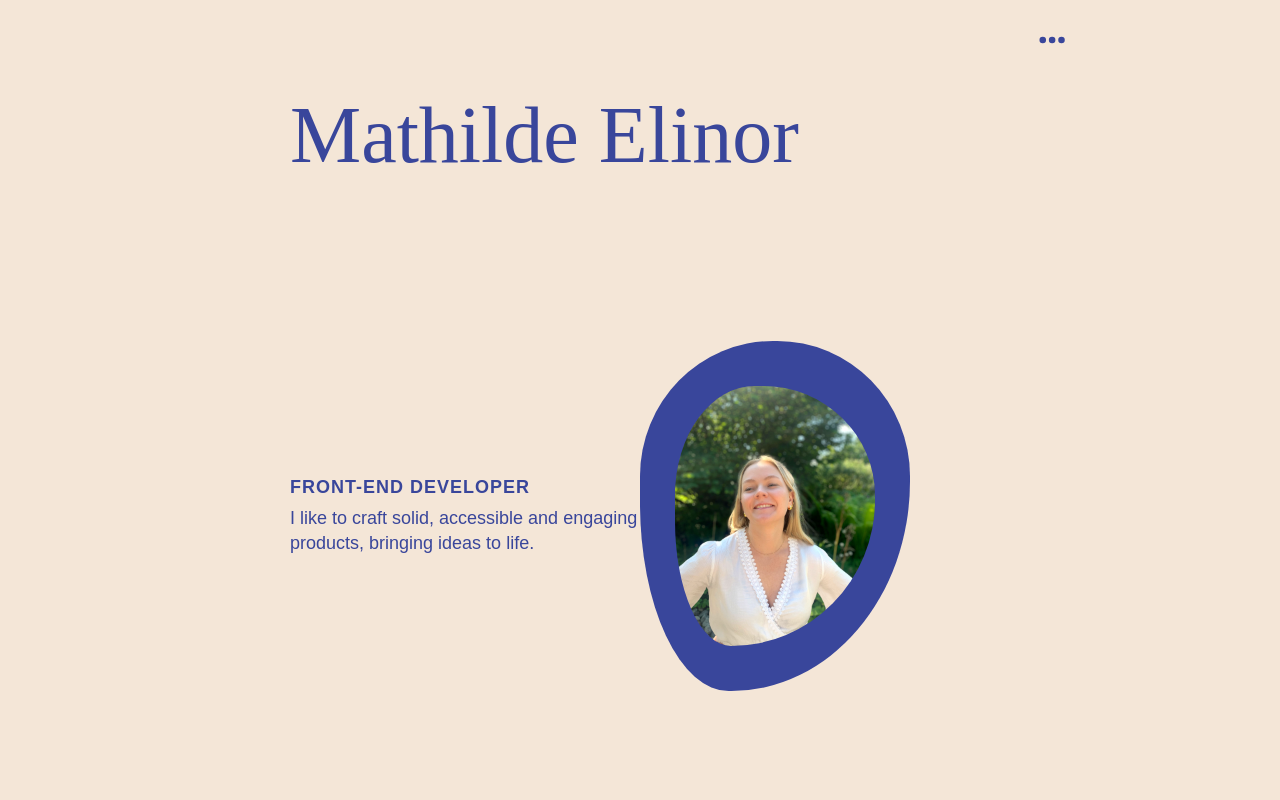
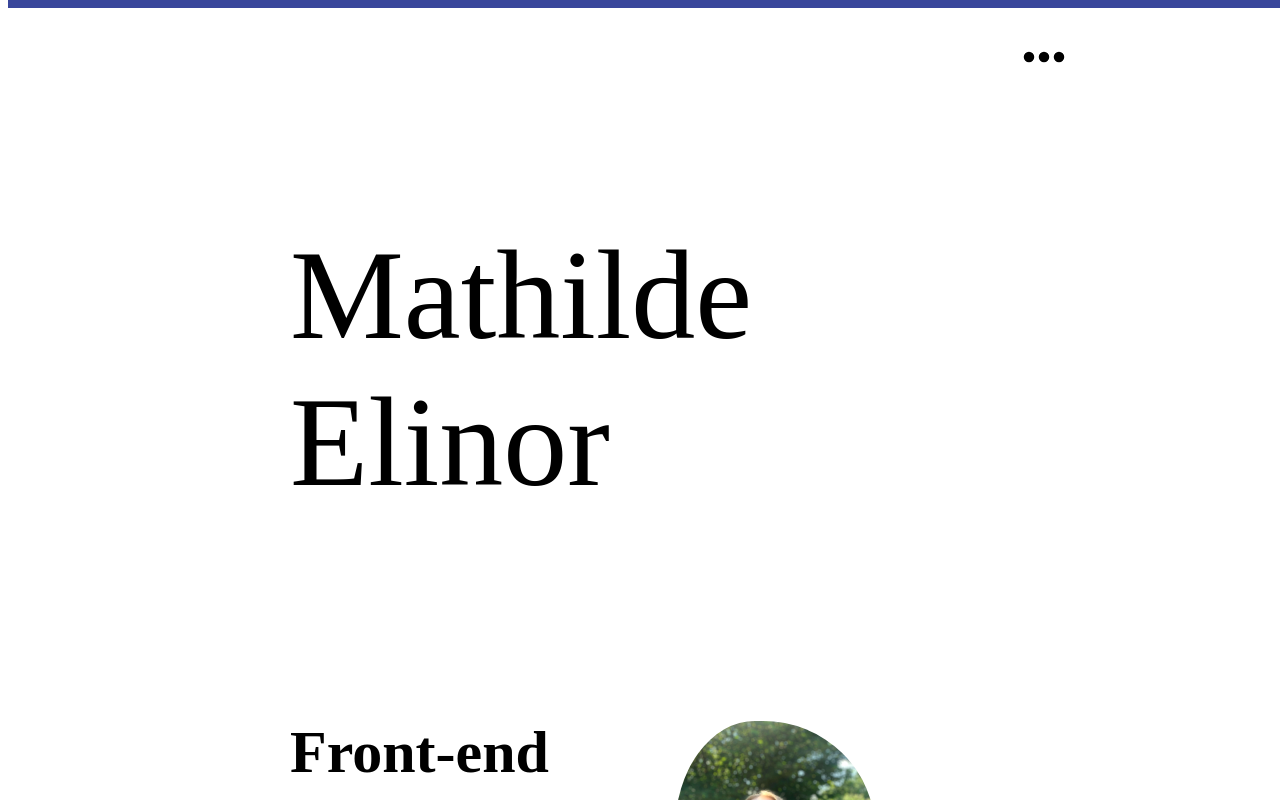
Before and after one commit to mathildeew/mathildeelinor-react, a React (Vite) app: page / in a window 1280 px wide. Shown: the top 800 px of the page. Built offline with nearby package versions, Linux system fonts and the light colour scheme; a web font is replaced by a local one.

Commit message:
adds globalstyles

```diff
--- a/styles/GlobalStyles.jsx
+++ b/styles/GlobalStyles.jsx
@@ -1,37 +1,37 @@
 import { createGlobalStyle } from "styled-components";
 
 export const GlobalStyle = createGlobalStyle`
-* {
+/* * {
     margin: 0;
-}
+} */
 
 html {
-  --color-primary: #39469B;
-  --color-secondary:  #F4E6D7;
-  font-size: 62.5%;
-  overflow-x: hidden;
+  /* --color-primary: #39469B;
+  --color-secondary:  #F4E6D7; */
+  /* font-size: 62.5%; */
+  /* overflow-x: hidden; */
 
 }
 
-#root {
+/* #root {
   min-height: 100vh;
   display: flex;
   flex-direction: column;
+} */
+
+body {
+  /* color: var(--color-primary); */
+  /* background-color: var(--color-secondary); */
+  /* width: 100vw; */
 }
 
-body {
-  color: var(--color-primary);
-  background-color: var(--color-secondary);
-  width: 100vw;
-}
-
-main {
+/* main {
   width: 100%;
   margin: 0 auto;
   flex-grow: 1;
-}
+} */
 
-h2 {
+/* h2 {
   font-family: Montserrat, sans-serif;
   font-size: 1.8rem;
   font-weight: 700;
@@ -71,6 +71,6 @@ ul {
 
 li {
   list-style: none;
-}
+} */
 
 `;
--- a/tailwind.config.js
+++ b/tailwind.config.js
@@ -1,8 +1,17 @@
 /** @type {import('tailwindcss').Config} */
 export default {
-  content: ["./index.html", "./src/**/*.{js,ts,jsx,tsx}"],
+  content: ["./index.html", "./src/**/*.{js,jsx}"],
   theme: {
-    extend: {},
+    extend: {
+      colors: {
+        primary: "#39469B",
+        secondary: "#F4E6D7",
+      },
+      fontFamily: {
+        serif: ["Fromage, serif"],
+        sans: ["Montserrat, sans-serif"],
+      },
+    },
   },
   plugins: [],
 };
```
